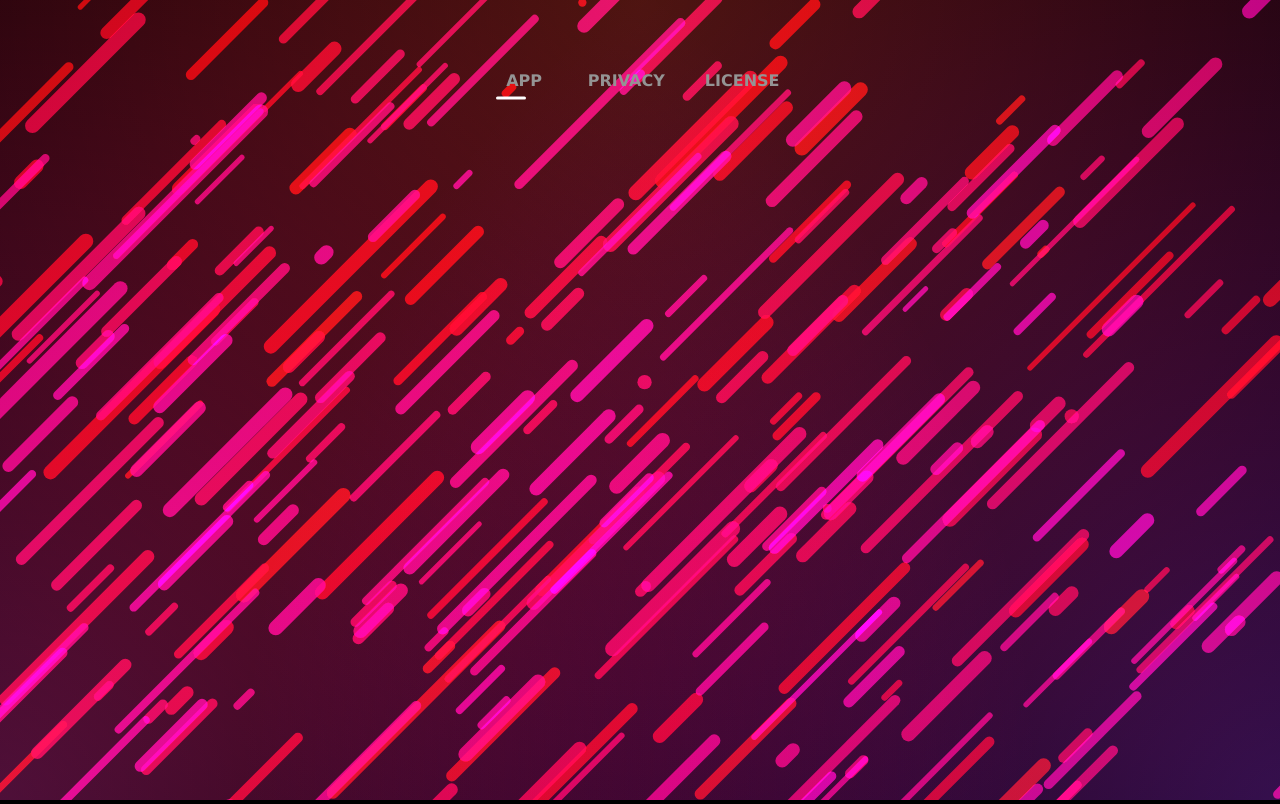
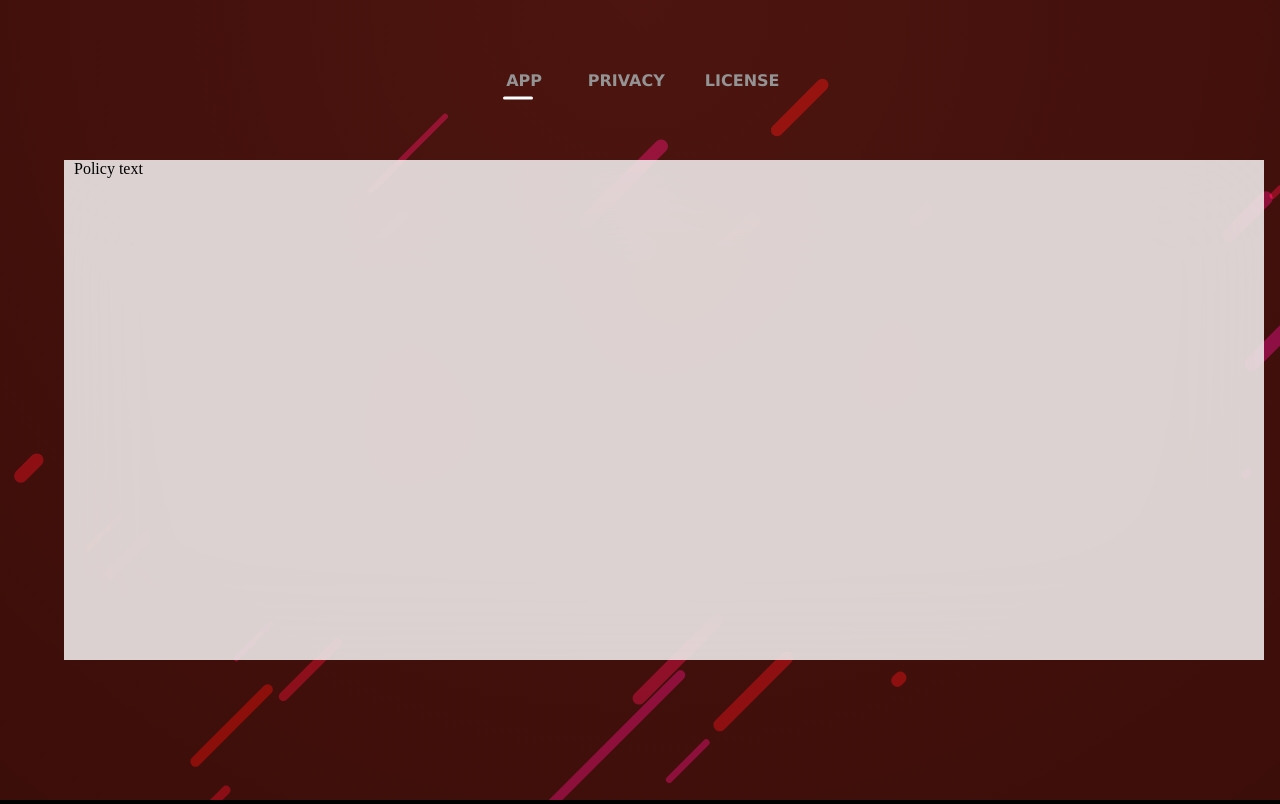
Before and after one commit to ignatovskiy/MusicGenerator, a Flask app: page / in a window 1280 px wide. Run offline with Flask 2, Linux system fonts and the light colour scheme; some libraries are stand-ins or nearby versions.

Commit message:
Add card container for text.

```diff
--- a/web/server.py
+++ b/web/server.py
@@ -4,7 +4,17 @@ app = Flask(__name__, template_folder="template", static_folder='static')
 
 @app.route('/')
 def render_start_page():
-    return render_template("index.html", indicator_value=5)
+    return render_template("index.html", indicator_value=7)
+
+
+@app.route('/privacy')
+def render_privacy_page():
+    return render_template("index.html", indicator_value=32)
+
+
+@app.route('/license')
+def render_license_page():
+    return render_template("index.html", indicator_value=70)
 
 
 if __name__ == '__main__':
--- a/web/static/script.js
+++ b/web/static/script.js
@@ -4,6 +4,7 @@ var ctx = canvas.getContext("2d");
 window.onresize = function() {
   w = ctx.canvas.width = window.innerWidth;
   h = ctx.canvas.height = window.innerHeight;
+  h = 10 * h;
 };window.onresize();
 
 lines = [];
@@ -15,7 +16,7 @@ conf = {
   length: 1,
   emitNum: 2,
   speed: 1,
-  opacity: 0.6,
+  opacity: 0.3,
   maxLines: 300
 };
 
--- a/web/static/style.css
+++ b/web/static/style.css
@@ -99,11 +99,12 @@ nav a:hover:after {
 }
 
 nav a:nth-child(1):hover ~ #indicator {
+  left: 7%;
   background: linear-gradient(130deg, yellow, red);
 }
 
 nav a:nth-child(2):hover ~ #indicator {
-  left: 34%;
+  left: 32%;
   background: linear-gradient(130deg, #00e2ff, #89ff00);
 }
 
@@ -111,3 +112,21 @@ nav a:nth-child(3):hover ~ #indicator {
   left: 70%;
   background: linear-gradient(130deg, purple, palevioletred);
 }
+
+:root {
+  --three-dimensions-card-left-side-width: 1rem;
+}
+
+.three-dimensions-card {
+  background: white;
+  word-wrap: break-word;
+  height: 500px;
+  width: 1200px;
+  top: 20%;
+  left: 5%;
+  position: absolute;
+  background-color: rgba(255, 255, 255, 0.81);
+  backdrop-filter: blur(50px);
+  text-indent: 10px;
+  overflow: scroll;
+}
--- a/web/template/index.html
+++ b/web/template/index.html
@@ -4,7 +4,13 @@
   <meta charset="UTF-8">
   <title>Music Generator</title>
   <link rel="stylesheet" href="/static/style.css">
-  <nav>
+</head>
+  <canvas id="canvas"></canvas>
+  <script src='https://cdnjs.cloudflare.com/ajax/libs/dat-gui/0.7.7/dat.gui.min.js'></script>
+  <script src="/static/script.js"></script>
+
+<body>
+<nav>
     <a href="/">APP</a>
     <a href="/privacy">PRIVACY</a>
     <a href="/license">LICENSE</a>
@@ -15,10 +21,9 @@
         }
     </style>
   </nav>
-</head>
-<body>
-<canvas id="canvas"></canvas>
-  <script src='https://cdnjs.cloudflare.com/ajax/libs/dat-gui/0.7.7/dat.gui.min.js'></script>
-  <script src="/static/script.js"></script>
+<div id="blurcont">
+    <div class="three-dimensions-card">
+Policy text</div>
+</div>
 </body>
 </html>
```
